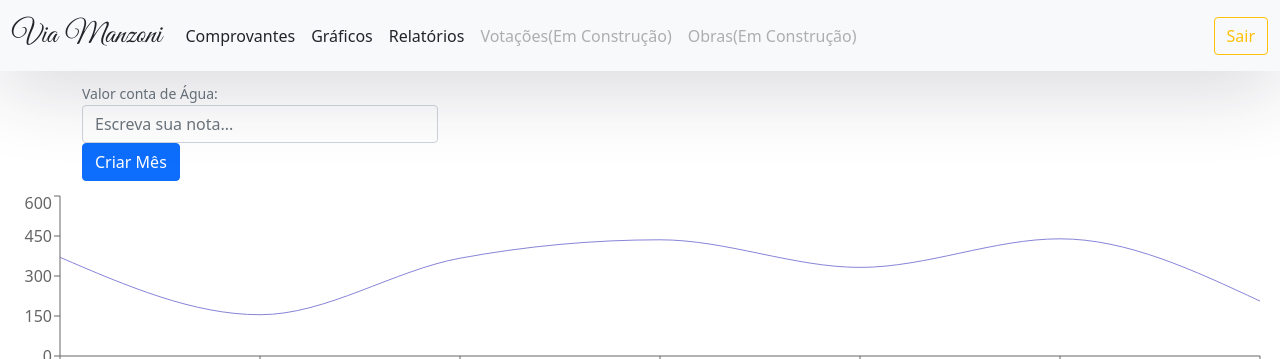
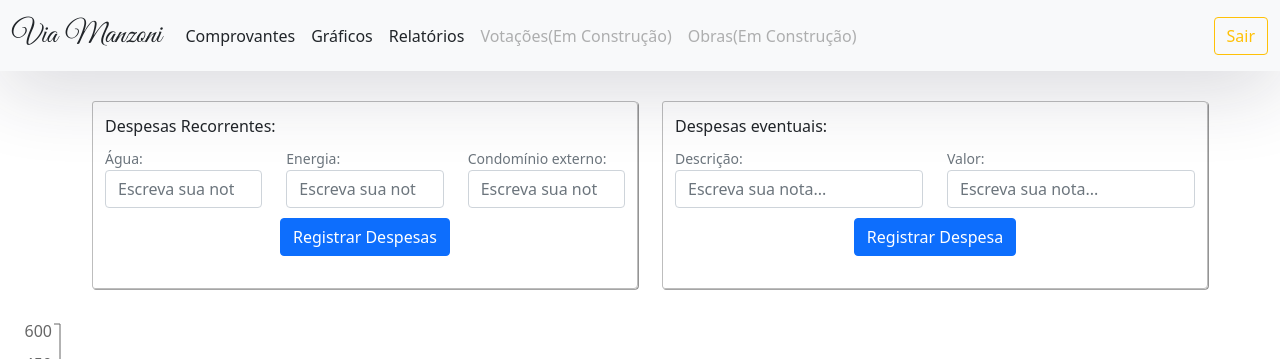
Before and after one commit to RanderThe/via-manzoni, a React (Create React App) app: page /cardDetail/1 in a window 1280 px wide. Shown: the top 359 px of the page. Built offline with nearby package versions, Linux system fonts and the light colour scheme; no server answers; sample sign-in values are in the browser's storage.

Commit message:
Register month expenses

```diff
--- a/src/components/CardDetailRegistration/CardDetailRegistration.jsx
+++ b/src/components/CardDetailRegistration/CardDetailRegistration.jsx
@@ -1,39 +1,91 @@
 import React, { useState } from "react";
 import { Form, Button, Row, Col, Container } from "react-bootstrap"
+import "./CardDetailRegistrationStyle.css";
 
 const CardDetailRegistration = () => {
 
-    const [agua, setAgua] = useState("");
+    const [valueWater, setValueWater] = useState("");
+    const [valueEnergy, setValueEnergy] = useState("");
+    const [valueCondo, setValueCondo] = useState("");
+    const [descExtra, setDescExtra] = useState("")
+    const [valueExtra, setValueExtra] = useState("");
 
-    const _handlerAguaChange = (event) => {
-        debugger;
-        setAgua(event);
-    }
-    const _createCard = (event) => {
 
+    const _createUsualExpense = (event) => {
+
+
+        console.log("entrou no create");
     }
 
+    const _createUnusualExpense = (event) => {
+        console.log("entrou no create");
+    }
+
+
     return (
-        <div style={{ "margin": "10px" }} >
+        <div style={{ "margin": "10px" }} className="CardDetailRegistration" >
             <Container>
                 <Row>
                     <Col>
-                        <Form onSubmit={_createCard.bind(this)}>
-                            <Form.Text>Valor conta de Água:</Form.Text>
+                        <Form onSubmit={_createUsualExpense.bind(this)}>
+                            <Form.Label>Despesas Recorrentes:</Form.Label>
+                            <Row>
+                                <Col>
+                                    <Form.Text>Água:</Form.Text>
                                     <Form.Group size="lg">
                                         <Form.Control type="number" min="0.00" max="10000.00" step="0.01" placeholder="Escreva sua nota..."
-                                    value={agua}
-                                    onChange={(e) => _handlerAguaChange(e.target.value)} />
+                                            value={valueWater}
+                                            onChange={(e) => setValueWater(e.target.value)} />
                                     </Form.Group>
-
-                            <div >
-                                <Button type="submit">Criar Mês</Button>
+                                </Col>
+                                <Col>
+                                    <Form.Text>Energia:</Form.Text>
+                                    <Form.Group size="lg">
+                                        <Form.Control type="number" min="0.00" max="10000.00" step="0.01" placeholder="Escreva sua nota..."
+                                            value={valueEnergy}
+                                            onChange={(e) => setValueEnergy(e.target.value)} />
+                                    </Form.Group>
+                                </Col>
+                                <Col>
+                                    <Form.Text>Condomínio externo:</Form.Text>
+                                    <Form.Group size="lg">
+                                        <Form.Control type="number" min="0.00" max="10000.00" step="0.01" placeholder="Escreva sua nota..."
+                                            value={valueCondo}
+                                            onChange={(e) => setValueCondo(e.target.value)} />
+                                    </Form.Group>
+                                </Col>
+                                <div className="centerButton">
+                                    <Button type="submit">Registrar Despesas</Button>
                                 </div>
+                            </Row>
                         </Form>
                     </Col>
                     <Col>
+                        <Form onSubmit={_createUnusualExpense.bind(this)}>
+                            <Form.Label>Despesas eventuais:</Form.Label>
+                            <Row>
+                                <Col>
+
+                                    <Form.Text>Descrição:</Form.Text>
+                                    <Form.Group size="lg">
+                                        <Form.Control type="number" min="0.00" max="10000.00" step="0.01" placeholder="Escreva sua nota..."
+                                            value={descExtra}
+                                            onChange={(e) => setDescExtra(e.target.value)} />
+                                    </Form.Group>
                                 </Col>
                                 <Col>
+                                    <Form.Text>Valor:</Form.Text>
+                                    <Form.Group size="lg">
+                                        <Form.Control type="number" min="0.00" max="10000.00" step="0.01" placeholder="Escreva sua nota..."
+                                            value={valueExtra}
+                                            onChange={(e) => setValueExtra(e.target.value)} />
+                                    </Form.Group>
+                                </Col>
+                                <div className="centerButton">
+                                    <Button type="submit">Registrar Despesa</Button>
+                                </div>
+                            </Row>
+                        </Form>
                     </Col>
                 </Row>
             </Container>
--- /dev/null
+++ b/src/components/CardDetailRegistration/CardDetailRegistrationStyle.css
@@ -0,0 +1,23 @@
+.CardDetailRegistration {
+    margin: 0 auto;
+    padding: 20px;
+    width: 100%;
+    background-color: transparent;
+  }
+
+  .CardDetailRegistration form {
+    margin: 0 auto;
+    padding: 12px;
+    background-color: transparent;
+    border: 2px;
+    border-radius: 3px;
+    border-top-right-radius: 0.25rem;
+    border-bottom-right-radius: 0.25rem;
+    border: 1px solid #bdbdbd;
+    box-shadow: 0.9px 0.8px #888888;
+  }
+
+
+  .CardDetailRegistration button {
+    margin: 10px;
+  }
```
Lines whose indentation alone changed are shown as unchanged.
